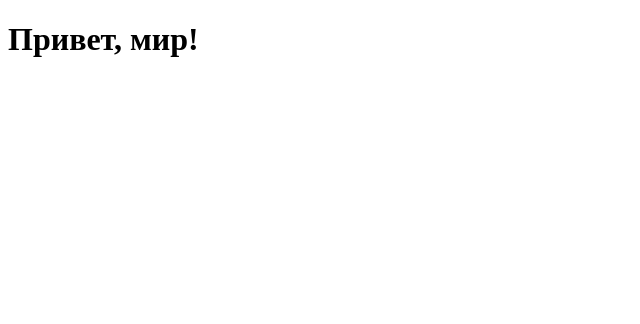
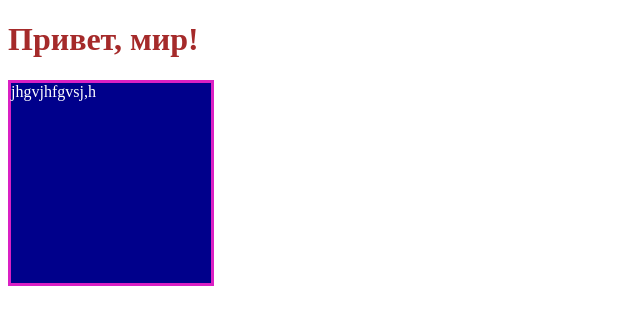
Before and after one commit to spilbertina/Test-Natasha, a plain HTML site: page index.html in a window 1280 px wide. Shown: the whole page, without its empty margins (0-640 px from the left). Drawn offline with Linux system fonts and the light colour scheme.

Commit message:
style color and size

```diff
--- a/index.html
+++ b/index.html
@@ -4,10 +4,11 @@
     <meta charset="UTF-8">
     <meta http-equiv="X-UA-Compatible" content="IE=edge">
     <meta name="viewport" content="width=device-width, initial-scale=1.0">
+    <link rel="stylesheet" href="style.css">
     <title>Document</title>
 </head>
 <body>
     <h1>Привет, мир!</h1>
-    <div></div>
+    <div>jhgvjhfgvsj,h</div>
 </body>
 </html>
--- /dev/null
+++ b/style.css
@@ -0,0 +1,11 @@
+h1 {
+    color: brown;
+}
+
+div {
+    width: 200px;
+    height: 200px;
+    background-color: darkblue;
+    border: 3px solid rgb(218, 32, 196);
+    color: #fff;
+}
```
